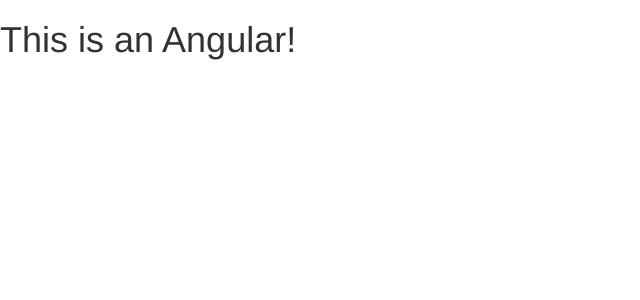
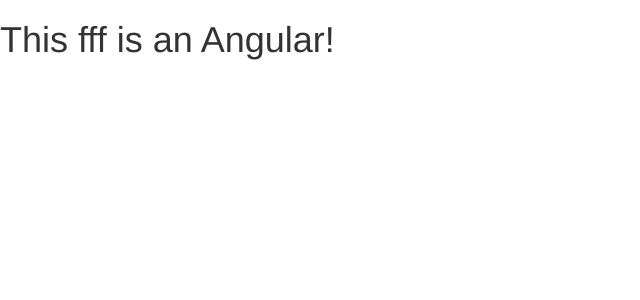
Before and after one commit to TQSHUB/GDashBoard, an Angular app: page / in a window 1280 px wide. Shown: the top 300 px of the page, without its empty margins (0-640 px from the left). Built offline with nearby package versions, Linux system fonts and the light colour scheme.

Commit message:
Add some keywords

```diff
--- a/src/app/app.component.ts
+++ b/src/app/app.component.ts
@@ -6,5 +6,5 @@
   styleUrls: ['./app.component.css']
 })
 export class AppComponent {
-  title = 'This is an Angular!';
+  title = 'This  fff is an Angular!';
 }
```
